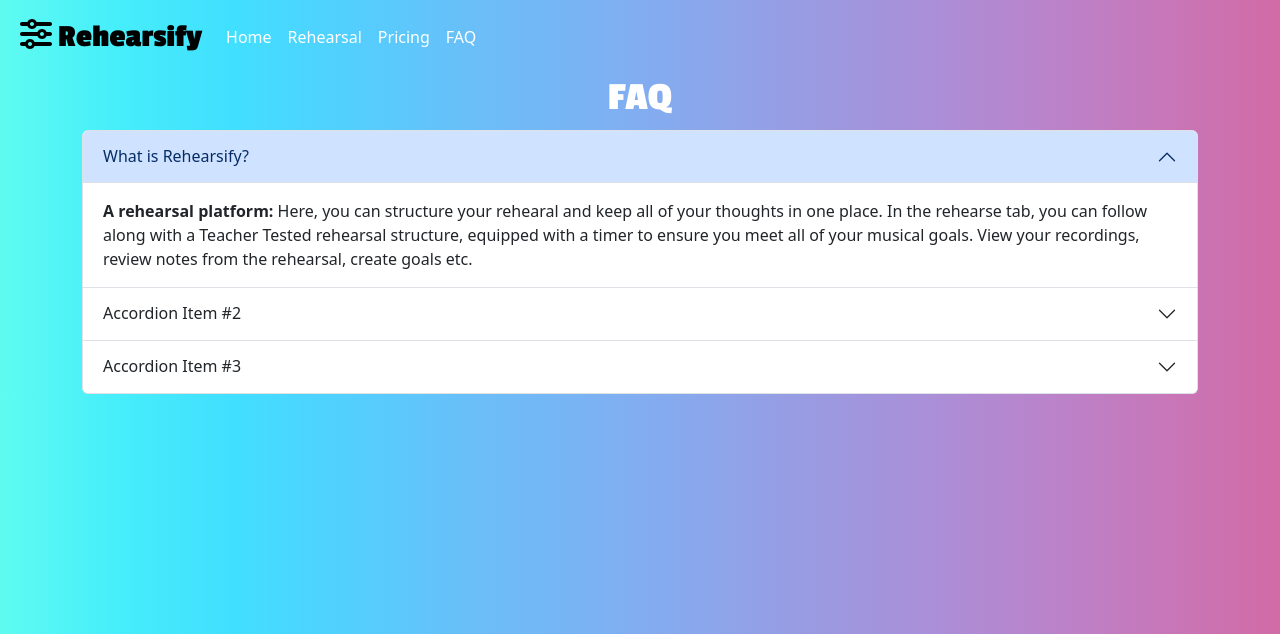
After one commit to mayrapena1324/teacher_rehearsal_project, a Flask app: page /faq in a window 1280 px wide. The commit adds this page. Shown: the top 634 px of the page. Run offline with Flask 2, Linux system fonts and the light colour scheme; some libraries are stand-ins or nearby versions.

Commit message:
Add bootstrap styling add landing page add faq add header add rehearsal

```diff
--- /dev/null
+++ b/app.py
@@ -0,0 +1,25 @@
+from flask import Flask, render_template, redirect, url_for, request
+from flask_bootstrap import Bootstrap
+
+
+# configure flask
+app = Flask(__name__)
+# app.config['SECRET_KEY'] = 'SECRET_APP_KEY'
+Bootstrap(app)
+
+
+@app.route("/", methods=["GET", "POST"])
+def index():
+    return render_template("index.html")
+
+
+@app.route("/rehearsal", methods=["GET", "POST"])
+def rehearsal():
+    return render_template("rehearsal.html")
+
+@app.route("/faq", methods=["GET", "POST"])
+def faq():
+    return render_template("faq.html")
+
+if __name__ == '__main__':
+    app.run(port=5000, debug=True)
--- /dev/null
+++ b/static/css/styles.css
@@ -0,0 +1,25 @@
+body{
+   background-image: linear-gradient(to left, #d16ba5, #c777b9, #ba83ca, #aa8fd8, #9a9ae1, #8aa7ec, #79b3f4, #69bff8, #52cffe, #41dfff, #46eefa, #5ffbf1);
+}
+h1{
+    font-family: 'Passion One', cursive;
+    color: white;
+}
+#landing-card{
+    margin: 3rem, 3rem;
+}
+
+.btn {
+    font-family: 'Passion One', cursive;
+    color: black;
+}
+
+.nav-link{
+    color: white;
+}
+
+.navbar-brand {
+    font-family: 'Passion One', cursive;
+    font-size: xx-large;
+    padding-left: .5rem;
+}
--- /dev/null
+++ b/templates/faq.html
@@ -0,0 +1,48 @@
+{% include "header.html" %}
+
+<body>
+<!--FAQ-->
+    <div class="container text-center">
+        <h1>FAQ</h1>
+    </div>
+    <div class="container accordion" id="accordionExample">
+        <div class="accordion-item">
+            <h2 class="accordion-header" id="headingOne">
+            <button class="accordion-button" type="button" data-bs-toggle="collapse" data-bs-target="#collapseOne" aria-expanded="true" aria-controls="collapseOne">
+                What is Rehearsify?
+            </button>
+            </h2>
+            <div id="collapseOne" class="accordion-collapse collapse show" aria-labelledby="headingOne" data-bs-parent="#accordionExample">
+                <div class="accordion-body">
+                <strong>A rehearsal platform:</strong> Here, you can structure your rehearal and keep all of your thoughts in one place. In the rehearse tab, you can follow along with a Teacher Tested rehearsal structure, equipped with a timer to ensure you meet all of your musical goals. View your recordings, review notes from the rehearsal, create goals etc.
+            </div>
+        </div>
+    </div>
+    <div class="accordion-item">
+        <h2 class="accordion-header" id="headingTwo">
+            <button class="accordion-button collapsed" type="button" data-bs-toggle="collapse" data-bs-target="#collapseTwo" aria-expanded="false" aria-controls="collapseTwo">
+                Accordion Item #2
+            </button>
+        </h2>
+        <div id="collapseTwo" class="accordion-collapse collapse" aria-labelledby="headingTwo" data-bs-parent="#accordionExample">
+            <div class="accordion-body">
+                <strong>This is the second item's accordion body.</strong> It is hidden by default, until the collapse plugin adds the appropriate classes that we use to style each element. These classes control the overall appearance, as well as the showing and hiding via CSS transitions. You can modify any of this with custom CSS or overriding our default variables. It's also worth noting that just about any HTML can go within the <code>.accordion-body</code>, though the transition does limit overflow.
+            </div>
+        </div>
+    </div>
+    <div class="accordion-item">
+        <h2 class="accordion-header" id="headingThree">
+        <button class="accordion-button collapsed" type="button" data-bs-toggle="collapse" data-bs-target="#collapseThree" aria-expanded="false" aria-controls="collapseThree">
+            Accordion Item #3
+        </button>
+        </h2>
+        <div id="collapseThree" class="accordion-collapse collapse" aria-labelledby="headingThree" data-bs-parent="#accordionExample">
+            <div class="accordion-body">
+            <strong>This is the third item's accordion body.</strong> It is hidden by default, until the collapse plugin adds the appropriate classes that we use to style each element. These classes control the overall appearance, as well as the showing and hiding via CSS transitions. You can modify any of this with custom CSS or overriding our default variables. It's also worth noting that just about any HTML can go within the <code>.accordion-body</code>, though the transition does limit overflow.
+            </div>
+        </div>
+    </div>
+</div>
+<script src="https://cdn.jsdelivr.net/npm/bootstrap@5.3.0-alpha1/dist/js/bootstrap.bundle.min.js" integrity="sha384-w76AqPfDkMBDXo30jS1Sgez6pr3x5MlQ1ZAGC+nuZB+EYdgRZgiwxhTBTkF7CXvN" crossorigin="anonymous"></script>
+
+</body>
--- /dev/null
+++ b/templates/header.html
@@ -0,0 +1,45 @@
+<!DOCTYPE html>
+<html lang="en">
+
+<head>
+    <meta charset="UTF-8">
+    <meta http-equiv="X-UA-Compatible" content="IE=edge">
+    <meta name="viewport" content="width=device-width, initial-scale=1.0">
+    <title>Rehearsal App</title>
+    <link href="https://cdn.jsdelivr.net/npm/bootstrap@5.3.0-alpha1/dist/css/bootstrap.min.css" rel="stylesheet" integrity="sha384-GLhlTQ8iRABdZLl6O3oVMWSktQOp6b7In1Zl3/Jr59b6EGGoI1aFkw7cmDA6j6gD" crossorigin="anonymous">
+    <link href="{{ url_for('static', filename='css/styles.css')}}" rel="stylesheet">
+    <link rel="preconnect" href="https://fonts.googleapis.com">
+    <link rel="preconnect" href="https://fonts.gstatic.com" crossorigin>
+    <link href="https://fonts.googleapis.com/css2?family=Montserrat:wght@100;400;900&family=Passion+One:wght@700&display=swap" rel="stylesheet">
+    <script src="https://use.fontawesome.com/releases/v6.1.0/js/all.js" crossorigin="anonymous"></script>
+
+</head>
+<body>
+<!--Nav Bar  -->
+
+    <nav class="navbar navbar-expand-lg ">
+        <div class="container-fluid">
+
+        <a class="navbar-brand" href="#"><i class="fa-solid fa-sliders"></i> Rehearsify</a>
+        <button class="navbar-toggler" type="button" data-bs-toggle="collapse" data-bs-target="#navbarNav" aria-controls="navbarNav" aria-expanded="false" aria-label="Toggle navigation">
+            <span class="navbar-toggler-icon"></span>
+        </button>
+        <div class="collapse navbar-collapse" id="navbarNav">
+          <ul class="navbar-nav me-auto">
+            <li class="nav-item">
+              <a class="nav-link" aria-current="page" href="{{ url_for('index') }}">Home</a>
+            </li>
+            <li class="nav-item">
+              <a class="nav-link" href="{{ url_for('rehearsal') }}">Rehearsal</a>
+            </li>
+            <li class="nav-item">
+              <a class="nav-link" href="#">Pricing</a>
+            </li>
+              <li class="nav-item">
+              <a class="nav-link" href="{{ url_for('faq') }}">FAQ</a>
+            </li>
+          </ul>
+        </div>
+      </div>
+    </nav>
+</body>
```
Also changed, not shown: main.py (deleted, +0 -14 lines), templates/index.html (+16 -7 lines), templates/rehearsal.html (added, +20 -0 lines).
